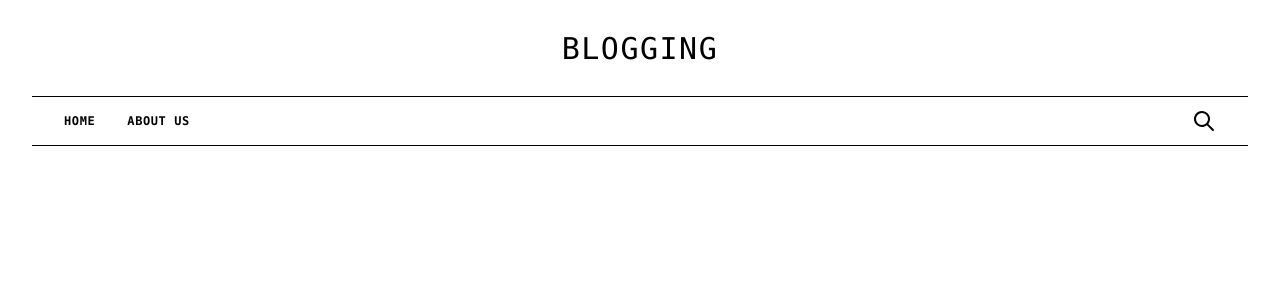
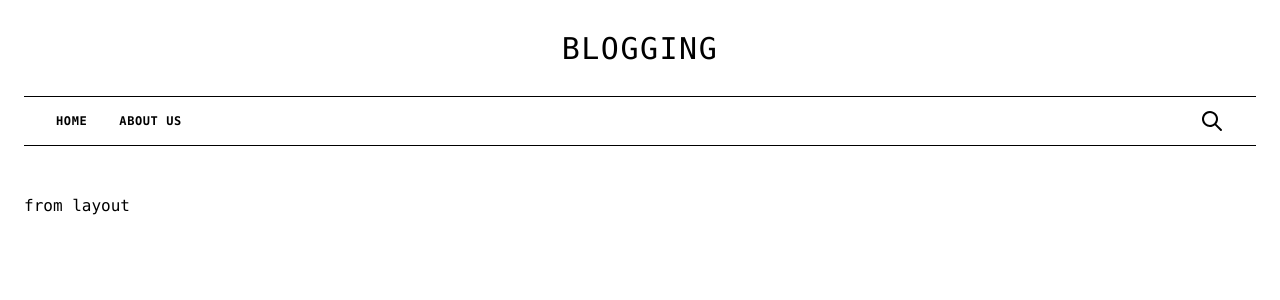
Before and after one commit to DanielSepulveda/web-blog, a Next.js app: page / in a window 1280 px wide. Shown: the top 300 px of the page. Built offline with nearby package versions, Linux system fonts and the light colour scheme.

Commit message:
Estructure directories and build basic layout components

```diff
--- /dev/null
+++ b/components/layout/Head.jsx
@@ -0,0 +1,11 @@
+import React from 'react'
+import Head from 'next/head'
+
+export default React.memo(() => {
+  return (
+    <Head>
+      <title>Blogging</title>
+      <link rel="icon" href="/favicon.ico" />
+    </Head>
+  )
+})
--- /dev/null
+++ b/components/layout/Layout.jsx
@@ -0,0 +1,24 @@
+import React from 'react'
+import PropTypes from 'prop-types'
+import Head from './Head'
+import Header from './header'
+
+const Layout = ({ children }) => {
+  return (
+    <div>
+      <Head />
+      <Header />
+      <div className="my-12">
+        <div className="w-full max-w-full">
+          <main>{children}</main>
+        </div>
+      </div>
+    </div>
+  )
+}
+
+Layout.propTypes = {
+  children: PropTypes.node.isRequired,
+}
+
+export default Layout
--- /dev/null
+++ b/components/layout/container/Container.jsx
@@ -0,0 +1,12 @@
+import React from 'react'
+import PropTypes from 'prop-types'
+
+const Container = ({ children }) => {
+  return <div className="container mx-auto px-6">{children}</div>
+}
+
+Container.propTypes = {
+  children: PropTypes.node.isRequired,
+}
+
+export default Container
--- /dev/null
+++ b/components/layout/container/index.jsx
@@ -0,0 +1 @@
+export { default } from './Container'
--- /dev/null
+++ b/components/layout/header/Header.jsx
@@ -0,0 +1,46 @@
+/* eslint-disable jsx-a11y/anchor-is-valid */
+import React from 'react'
+import Link from 'next/link'
+import Container from '../container'
+import SearchIcon from '../../../assets/svg/icon-search.svg'
+
+const Header = () => {
+  return (
+    <header>
+      <Container>
+        <div className="text-center h-24 flex justify-center items-center">
+          <h1 className="text-3xl tracking-wider font-thin uppercase">Blogging</h1>
+        </div>
+      </Container>
+      <Container>
+        <div className="border-t border-b border-black">
+          <div className="flex h-12 px-8">
+            <div className="flex-1">
+              <ul className="flex h-full text-xs font-bold tracking-wider uppercase">
+                <li>
+                  <div className="flex h-full justify-center items-center">
+                    <Link href="/">
+                      <a className="hover:text-gray-700">Home</a>
+                    </Link>
+                  </div>
+                </li>
+                <li className="ml-8">
+                  <div className="flex h-full justify-center items-center">
+                    <Link href="/">
+                      <a className="hover:text-gray-700">About Us</a>
+                    </Link>
+                  </div>
+                </li>
+              </ul>
+            </div>
+            <div className="flex justify-center items-center cursor-pointer">
+              <SearchIcon />
+            </div>
+          </div>
+        </div>
+      </Container>
+    </header>
+  )
+}
+
+export default Header
--- /dev/null
+++ b/components/layout/header/index.jsx
@@ -0,0 +1 @@
+export { default } from './Header'
--- /dev/null
+++ b/components/layout/index.jsx
@@ -0,0 +1,3 @@
+export { default } from './Layout'
+
+export { default as Container } from './container'
--- a/package.json
+++ b/package.json
@@ -17,6 +17,7 @@
     "next": "9.3.5",
     "next-compose-plugins": "^2.2.0",
     "postcss-import": "^12.0.1",
+    "prop-types": "^15.7.2",
     "react": "16.13.1",
     "react-dom": "16.13.1"
   },
--- a/pages/index.jsx
+++ b/pages/index.jsx
@@ -1,53 +1,18 @@
-/* eslint-disable jsx-a11y/anchor-is-valid */
 import React from 'react'
 import Head from 'next/head'
-import Link from 'next/link'
-import SearchIcon from '../assets/svg/icon-search.svg'
+import Layout, { Container } from '../components/layout'
 
-export default function Home() {
+const Home = () => {
   return (
-    <div>
+    <Layout>
       <Head>
-        <title>Blogging</title>
-        <link rel="icon" href="/favicon.ico" />
+        <title>Blogging - Home</title>
       </Head>
-
-      <header>
-        <div className="container mx-auto px-8 text-center h-24 flex justify-center items-center">
-          <h1 className="text-3xl tracking-wider font-thin uppercase">Blogging</h1>
-        </div>
-        <div className="container mx-auto px-8">
-          <div className="border-t border-b border-black">
-            <div className="flex h-12 px-8">
-              <div className="flex-1">
-                <ul className="flex h-full text-xs font-bold tracking-wider uppercase">
-                  <li>
-                    <div className="flex h-full justify-center items-center">
-                      <Link href="/">
-                        <a className="hover:text-gray-700">Home</a>
-                      </Link>
-                    </div>
-                  </li>
-                  <li className="ml-8">
-                    <div className="flex h-full justify-center items-center">
-                      <Link href="/">
-                        <a className="hover:text-gray-700">About Us</a>
-                      </Link>
-                    </div>
-                  </li>
-                </ul>
-              </div>
-              <div className="flex justify-center items-center cursor-pointer">
-                <SearchIcon />
-              </div>
-            </div>
-          </div>
-          {/* <nav className="border-t border-b border-black">
-          </nav> */}
-        </div>
-      </header>
-
-      <main></main>
-    </div>
+      <Container>
+        <h3>from layout</h3>
+      </Container>
+    </Layout>
   )
 }
+
+export default Home
```
